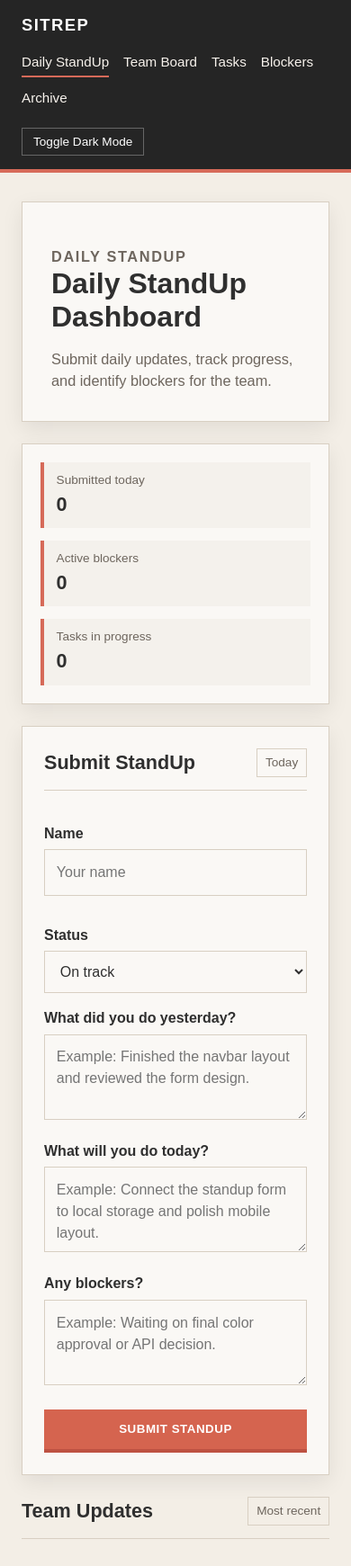
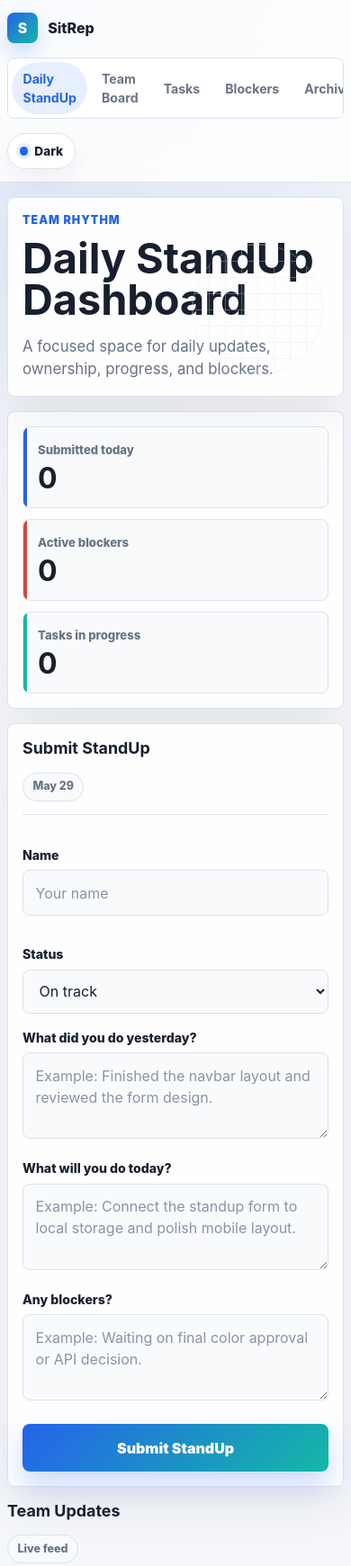
Before and after one commit to cse110-sp26-group12/CSE110-Project, a website: page src/index.html in a window 390 px wide. Shown: the top 1741 px of the page at 90% size. Drawn offline with Linux system fonts and the light colour scheme.

Commit message:
polish standup dashboard UI

```diff
--- a/src/index.html
+++ b/src/index.html
@@ -9,7 +9,10 @@
 <body>
   <nav class="navbar">
     <div class="nav-inner">
-      <div class="brand">SITREP</div>
+      <div class="brand">
+        <span class="brand-mark" aria-hidden="true">S</span>
+        <span>SitRep</span>
+      </div>
 
       <div class="nav-links" aria-label="Primary navigation">
         <a class="active" href="#standup">Daily StandUp</a>
@@ -19,19 +22,26 @@
         <a href="#archive">Archive</a>
       </div>
 
-      <button class="theme-toggle" id="themeToggle" type="button">
-        Toggle Dark Mode
+      <button
+        class="theme-toggle"
+        id="themeToggle"
+        type="button"
+        aria-pressed="false"
+        aria-label="Toggle dark mode"
+      >
+        <span class="theme-dot" aria-hidden="true"></span>
+        <span class="theme-label">Dark</span>
       </button>
     </div>
   </nav>
 
   <main class="page">
-    <section class="hero">
+    <section class="hero" aria-label="Dashboard overview">
       <div class="hero-card">
-        <p class="eyebrow">Daily StandUp</p>
+        <p class="eyebrow">Team rhythm</p>
         <h1>Daily StandUp Dashboard</h1>
         <p>
-          Submit daily updates, track progress, and identify blockers for the team.
+          A focused space for daily updates, ownership, progress, and blockers.
         </p>
       </div>
 
@@ -57,7 +67,7 @@
       <form class="form-card">
         <div class="section-title">
           <h2>Submit StandUp</h2>
-          <span class="date-pill">Today</span>
+          <span class="date-pill" id="todayPill">Today</span>
         </div>
 
         <div class="field-row">
@@ -100,7 +110,7 @@
       <div class="standups">
         <div class="section-title">
           <h2>Team Updates</h2>
-          <span class="date-pill">Most recent</span>
+          <span class="date-pill">Live feed</span>
         </div>
 
         <div id="emptyState" class="empty-state">
@@ -139,11 +149,6 @@
         This section will store past standup reports for later reference.
       </p>
     </section>
-
-    <p class="footer-note">
-      Designed with a top navbar, warm cream background, ivory cards,
-      terracotta actions, and clear blocker/status indicators.
-    </p>
   </main>
 
   <script src="script.js"></script>
--- a/src/script.js
+++ b/src/script.js
@@ -16,14 +16,23 @@ const emptyState = document.getElementById("emptyState");
 const submittedCount = document.getElementById("submittedCount");
 const blockerCount = document.getElementById("blockerCount");
 const progressCount = document.getElementById("progressCount");
+const todayPill = document.getElementById("todayPill");
+const themeLabel = document.querySelector(".theme-label");
 
 let totalSubmissions = 0;
 let totalBlockers = 0;
 let totalInProgress = 0;
 
 toggle.addEventListener("click", () => {
-  document.body.classList.toggle("dark");
+  const isDark = document.body.classList.toggle("dark");
+  toggle.setAttribute("aria-pressed", String(isDark));
+  themeLabel.textContent = isDark ? "Light" : "Dark";
 });
+
+todayPill.textContent = new Intl.DateTimeFormat("en", {
+  month: "short",
+  day: "numeric",
+}).format(new Date());
 
 submitButton.addEventListener("click", () => {
   const name = document.getElementById("name").value.trim();
--- a/src/style.css
+++ b/src/style.css
@@ -1,33 +1,52 @@
 :root {
-  --nav-bg: #252525;
-  --page-bg: #f3eee6;
-  --card-bg: #faf8f5;
-  --text: #2f2f2f;
-  --muted: #6e665e;
-  --border: #d8cfc2;
-  --accent: #d66a59;
-  --button: #d5644f;
-  --button-hover: #be5242;
-  --shadow: rgba(0, 0, 0, 0.08);
-  --blocker-bg: #fff0ec;
-  --done-bg: #eef7ef;
-  --progress-bg: #fff6e5;
+  --page-bg: #f6f7fb;
+  --surface: #ffffff;
+  --surface-2: #f9fafc;
+  --surface-3: #eef3f8;
+  --text: #18202f;
+  --muted: #687385;
+  --subtle: #8a94a6;
+  --border: #dce3ec;
+  --nav-bg: rgba(255, 255, 255, 0.86);
+  --accent: #2563eb;
+  --accent-2: #14b8a6;
+  --accent-soft: #e7efff;
+  --button: #2563eb;
+  --button-hover: #1d4ed8;
+  --danger: #d9463e;
+  --warning: #b87916;
+  --success: #15803d;
+  --blocker-bg: #fff1f0;
+  --done-bg: #edf8f1;
+  --progress-bg: #fff7e8;
+  --shadow: 0 20px 60px rgba(31, 41, 55, 0.08);
+  --shadow-sm: 0 12px 30px rgba(31, 41, 55, 0.06);
+  --radius: 8px;
 }
 
 body.dark {
-  --nav-bg: #181818;
-  --page-bg: #1f1e1c;
-  --card-bg: #2b2926;
-  --text: #f4efe8;
-  --muted: #c9bfb4;
-  --border: #5a5149;
-  --accent: #e47a68;
-  --button: #d5644f;
-  --button-hover: #be5242;
-  --shadow: rgba(0, 0, 0, 0.25);
-  --blocker-bg: #3a2420;
-  --done-bg: #223428;
-  --progress-bg: #3a3120;
+  --page-bg: #111827;
+  --surface: #182233;
+  --surface-2: #202c3f;
+  --surface-3: #22324a;
+  --text: #f7fafc;
+  --muted: #b9c3d3;
+  --subtle: #8996aa;
+  --border: #334258;
+  --nav-bg: rgba(17, 24, 39, 0.88);
+  --accent: #60a5fa;
+  --accent-2: #2dd4bf;
+  --accent-soft: rgba(96, 165, 250, 0.16);
+  --button: #3b82f6;
+  --button-hover: #2563eb;
+  --danger: #f87171;
+  --warning: #fbbf24;
+  --success: #4ade80;
+  --blocker-bg: rgba(248, 113, 113, 0.14);
+  --done-bg: rgba(74, 222, 128, 0.13);
+  --progress-bg: rgba(251, 191, 36, 0.13);
+  --shadow: 0 22px 70px rgba(0, 0, 0, 0.28);
+  --shadow-sm: 0 14px 34px rgba(0, 0, 0, 0.2);
 }
 
 * {
@@ -40,10 +59,21 @@ html {
 
 body {
   margin: 0;
-  font-family: Arial, Helvetica, sans-serif;
-  background: var(--page-bg);
+  min-height: 100vh;
+  font-family: Inter, ui-sans-serif, system-ui, -apple-system, BlinkMacSystemFont,
+    "Segoe UI", sans-serif;
+  background:
+    radial-gradient(circle at top left, rgba(37, 99, 235, 0.12), transparent 34rem),
+    linear-gradient(180deg, var(--surface-3) 0, var(--page-bg) 22rem);
   color: var(--text);
   line-height: 1.5;
+}
+
+button,
+input,
+textarea,
+select {
+  font: inherit;
 }
 
 .navbar {
@@ -51,14 +81,14 @@ body {
   top: 0;
   z-index: 10;
   background: var(--nav-bg);
-  color: white;
-  border-bottom: 4px solid var(--accent);
+  border-bottom: 1px solid var(--border);
+  backdrop-filter: blur(18px);
 }
 
 .nav-inner {
-  max-width: 1180px;
+  width: min(1180px, calc(100% - 2rem));
   margin: 0 auto;
-  padding: 0.9rem 1.5rem;
+  min-height: 72px;
   display: flex;
   align-items: center;
   justify-content: space-between;
@@ -66,120 +96,208 @@ body {
 }
 
 .brand {
+  display: inline-flex;
+  align-items: center;
+  gap: 0.7rem;
+  color: var(--text);
+  font-size: 1rem;
   font-weight: 800;
-  letter-spacing: 0.08em;
-  font-size: 1.15rem;
+}
+
+.brand-mark {
+  display: inline-grid;
+  width: 34px;
+  height: 34px;
+  place-items: center;
+  border-radius: 8px;
+  background: linear-gradient(135deg, var(--accent), var(--accent-2));
+  color: #fff;
+  box-shadow: 0 10px 22px rgba(37, 99, 235, 0.22);
 }
 
 .nav-links {
   display: flex;
   align-items: center;
-  gap: 1.25rem;
-  font-size: 0.95rem;
+  gap: 0.2rem;
+  padding: 0.25rem;
+  border: 1px solid var(--border);
+  border-radius: 999px;
+  background: var(--surface);
+  background: color-mix(in srgb, var(--surface) 82%, transparent);
 }
 
 .nav-links a {
-  color: #f7f2ec;
+  color: var(--muted);
   text-decoration: none;
-  padding-bottom: 0.2rem;
-  border-bottom: 2px solid transparent;
+  padding: 0.48rem 0.78rem;
+  border-radius: 999px;
+  font-size: 0.88rem;
+  font-weight: 700;
+  transition: background 180ms ease, color 180ms ease;
 }
 
 .nav-links a.active,
 .nav-links a:hover {
-  border-bottom-color: var(--accent);
+  background: var(--accent-soft);
+  color: var(--accent);
 }
 
 .theme-toggle {
-  border: 1px solid #666;
-  background: transparent;
-  color: white;
-  padding: 0.45rem 0.75rem;
+  display: inline-flex;
+  align-items: center;
+  gap: 0.45rem;
+  min-width: 76px;
+  justify-content: center;
+  border: 1px solid var(--border);
+  border-radius: 999px;
+  background: var(--surface);
+  color: var(--text);
+  padding: 0.55rem 0.75rem;
   cursor: pointer;
   font-size: 0.85rem;
+  font-weight: 800;
+  box-shadow: var(--shadow-sm);
+}
+
+.theme-dot {
+  width: 0.58rem;
+  height: 0.58rem;
+  border-radius: 50%;
+  background: var(--accent);
+  box-shadow: 0 0 0 4px var(--accent-soft);
 }
 
 .page {
-  max-width: 1180px;
+  width: min(1180px, calc(100% - 2rem));
   margin: 0 auto;
-  padding: 2rem 1.5rem 3rem;
+  padding: 2rem 0 3rem;
 }
 
 .hero {
   display: grid;
-  grid-template-columns: 1.5fr 0.9fr;
-  gap: 1.5rem;
+  grid-template-columns: minmax(0, 1.45fr) minmax(280px, 0.75fr);
+  gap: 1rem;
   align-items: stretch;
-  margin-bottom: 1.5rem;
+  margin-bottom: 1rem;
 }
 
 .hero-card,
 .form-card,
 .summary-card,
-.standup-card {
-  background: var(--card-bg);
+.standup-card,
+.placeholder-section,
+.empty-state {
   border: 1px solid var(--border);
-  box-shadow: 0 8px 22px var(--shadow);
+  border-radius: var(--radius);
+  background: var(--surface);
+  background: color-mix(in srgb, var(--surface) 94%, transparent);
+  box-shadow: var(--shadow);
 }
 
 .hero-card {
-  padding: 2rem;
+  position: relative;
+  overflow: hidden;
+  padding: clamp(1.6rem, 4vw, 2.6rem);
+}
+
+.hero-card::after {
+  content: "";
+  position: absolute;
+  inset: auto 1.4rem 1.4rem auto;
+  width: 9rem;
+  height: 9rem;
+  border-radius: 50%;
+  border: 1px solid var(--border);
+  background:
+    linear-gradient(var(--border) 1px, transparent 1px),
+    linear-gradient(90deg, var(--border) 1px, transparent 1px);
+  background-size: 18px 18px;
+  opacity: 0.32;
+  pointer-events: none;
 }
 
 .eyebrow {
+  margin: 0 0 0.65rem;
   color: var(--accent);
+  font-size: 0.78rem;
+  font-weight: 900;
+  letter-spacing: 0.08em;
   text-transform: uppercase;
-  font-size: 0.8rem;
-  font-weight: 700;
-  letter-spacing: 0.1em;
-  margin: 0 0 0.6rem;
 }
 
 h1 {
+  max-width: 760px;
   margin: 0;
-  font-size: clamp(2rem, 3vw, 2.6rem);
-  line-height: 1.15;
+  font-size: clamp(2.2rem, 5vw, 4.6rem);
+  line-height: 0.98;
+  letter-spacing: 0;
 }
 
-.hero-card p {
-  max-width: 700px;
+.hero-card p:not(.eyebrow) {
+  max-width: 620px;
+  margin: 1rem 0 0;
   color: var(--muted);
-  font-size: 1.02rem;
-  margin: 1rem 0 0;
+  font-size: 1.05rem;
 }
 
 .summary-card {
-  padding: 1.25rem;
+  padding: 1rem;
   display: grid;
-  gap: 0.85rem;
+  gap: 0.75rem;
 }
 
 .metric {
-  border-left: 4px solid var(--accent);
-  padding: 0.65rem 0.85rem;
-  background: rgba(216, 207, 194, 0.18);
+  position: relative;
+  overflow: hidden;
+  min-height: 96px;
+  padding: 1rem;
+  border: 1px solid var(--border);
+  border-radius: var(--radius);
+  background: var(--surface-2);
+}
+
+.metric::before {
+  content: "";
+  position: absolute;
+  top: 0;
+  left: 0;
+  width: 4px;
+  height: 100%;
+  background: var(--accent);
+}
+
+.metric:nth-child(2)::before {
+  background: var(--danger);
+}
+
+.metric:nth-child(3)::before {
+  background: var(--accent-2);
 }
 
 .metric span {
   display: block;
   color: var(--muted);
-  font-size: 0.85rem;
+  font-size: 0.82rem;
+  font-weight: 800;
 }
 
 .metric strong {
-  font-size: 1.35rem;
+  display: block;
+  margin-top: 0.35rem;
+  font-size: 2rem;
+  line-height: 1;
 }
 
 .layout {
   display: grid;
-  grid-template-columns: 1fr 0.9fr;
-  gap: 1.5rem;
+  grid-template-columns: minmax(0, 1fr) minmax(340px, 0.88fr);
+  gap: 1rem;
   align-items: start;
-  scroll-margin-top: 95px;
+  scroll-margin-top: 96px;
 }
 
 .form-card {
-  padding: 1.5rem;
+  padding: clamp(1rem, 2vw, 1.4rem);
 }
 
 .section-title {
@@ -187,27 +305,34 @@ h1 {
   align-items: center;
   justify-content: space-between;
   gap: 1rem;
-  margin-bottom: 1.25rem;
+  margin-bottom: 1.1rem;
+  padding-bottom: 0.9rem;
   border-bottom: 1px solid var(--border);
-  padding-bottom: 0.85rem;
 }
 
 .section-title h2 {
   margin: 0;
-  font-size: 1.35rem;
+  font-size: 1.12rem;
+  line-height: 1.2;
 }
 
 .date-pill {
+  flex: 0 0 auto;
   border: 1px solid var(--border);
-  padding: 0.3rem 0.55rem;
+  border-radius: 999px;
+  background: var(--surface-2);
   color: var(--muted);
-  font-size: 0.85rem;
+  padding: 0.35rem 0.65rem;
+  font-size: 0.78rem;
+  font-weight: 800;
 }
 
 label {
   display: block;
-  font-weight: 700;
-  margin: 1rem 0 0.35rem;
+  margin: 1rem 0 0.4rem;
+  color: var(--text);
+  font-size: 0.88rem;
+  font-weight: 800;
 }
 
 input,
@@ -215,47 +340,61 @@ textarea,
 select {
   width: 100%;
   border: 1px solid var(--border);
-  background: transparent;
+  border-radius: 8px;
+  background: var(--surface-2);
   color: var(--text);
-  padding: 0.8rem;
-  font: inherit;
+  padding: 0.78rem 0.85rem;
   outline: none;
+  transition: border 180ms ease, box-shadow 180ms ease, background 180ms ease;
+}
+
+input::placeholder,
+textarea::placeholder {
+  color: var(--subtle);
 }
 
 input:focus,
 textarea:focus,
 select:focus {
   border-color: var(--accent);
-  box-shadow: 0 0 0 3px rgba(214, 106, 89, 0.15);
+  background: var(--surface);
+  box-shadow: 0 0 0 4px var(--accent-soft);
 }
 
 textarea {
-  min-height: 95px;
+  min-height: 96px;
   resize: vertical;
 }
 
 .field-row {
   display: grid;
-  grid-template-columns: 1fr 1fr;
+  grid-template-columns: minmax(0, 1fr) minmax(180px, 0.55fr);
   gap: 1rem;
 }
 
 .submit-btn {
+  width: 100%;
   margin-top: 1.25rem;
-  width: 100%;
-  background: var(--button);
-  color: white;
   border: 0;
-  border-bottom: 4px solid var(--button-hover);
+  border-radius: 8px;
+  background: linear-gradient(135deg, var(--button), var(--accent-2));
+  color: #fff;
   padding: 0.9rem 1rem;
-  font-weight: 800;
   cursor: pointer;
-  text-transform: uppercase;
-  letter-spacing: 0.04em;
+  font-weight: 900;
+  letter-spacing: 0;
+  box-shadow: 0 14px 30px rgba(37, 99, 235, 0.24);
+  transition: transform 180ms ease, filter 180ms ease, box-shadow 180ms ease;
 }
 
 .submit-btn:hover {
-  background: var(--button-hover);
+  filter: brightness(0.98);
+  transform: translateY(-1px);
+  box-shadow: 0 18px 36px rgba(37, 99, 235, 0.28);
+}
+
+.submit-btn:active {
+  transform: translateY(0);
 }
 
 .standups {
@@ -264,17 +403,17 @@ textarea {
 }
 
 .empty-state {
-  background: var(--card-bg);
-  border: 1px dashed var(--border);
   padding: 2rem 1.25rem;
   text-align: center;
   color: var(--muted);
+  box-shadow: none;
+  border-style: dashed;
 }
 
 .empty-state p {
   margin: 0;
-  font-weight: 700;
   color: var(--text);
+  font-weight: 900;
 }
 
 .empty-state span {
@@ -285,112 +424,164 @@ textarea {
 
 .standup-list {
   display: grid;
-  gap: 1rem;
+  gap: 0.9rem;
 }
 
 .standup-card {
-  padding: 1.15rem;
+  padding: 1rem;
+  box-shadow: var(--shadow-sm);
 }
 
 .standup-header {
   display: flex;
+  align-items: start;
   justify-content: space-between;
   gap: 1rem;
-  align-items: start;
-  margin-bottom: 0.75rem;
+  margin-bottom: 0.8rem;
 }
 
 .person {
   margin: 0;
-  font-size: 1.05rem;
+  font-size: 1.02rem;
+  line-height: 1.2;
 }
 
 .role {
-  margin: 0.1rem 0 0;
+  margin: 0.18rem 0 0;
   color: var(--muted);
-  font-size: 0.85rem;
+  font-size: 0.84rem;
 }
 
 .status {
-  font-size: 0.75rem;
+  flex: 0 0 auto;
+  border: 1px solid var(--border);
+  border-radius: 999px;
+  padding: 0.33rem 0.55rem;
+  white-space: nowrap;
+  font-size: 0.72rem;
+  font-weight: 900;
+  letter-spacing: 0.04em;
   text-transform: uppercase;
-  font-weight: 800;
-  letter-spacing: 0.04em;
-  padding: 0.25rem 0.45rem;
-  border: 1px solid var(--border);
-  white-space: nowrap;
 }
 
 .status.done {
   background: var(--done-bg);
+  color: var(--success);
 }
 
 .status.progress {
   background: var(--progress-bg);
+  color: var(--warning);
 }
 
 .status.blocker {
   background: var(--blocker-bg);
-  color: var(--accent);
+  color: var(--danger);
 }
 
 .standup-section {
-  margin-top: 0.65rem;
-  padding-top: 0.65rem;
+  margin-top: 0.7rem;
+  padding-top: 0.7rem;
   border-top: 1px solid var(--border);
 }
 
 .standup-section strong {
   display: block;
-  font-size: 0.82rem;
+  margin-bottom: 0.22rem;
+  color: var(--muted);
+  font-size: 0.75rem;
+  font-weight: 900;
+  letter-spacing: 0.06em;
   text-transform: uppercase;
-  color: var(--muted);
-  margin-bottom: 0.2rem;
 }
 
 .standup-section p {
   margin: 0;
-  font-size: 0.95rem;
+  color: var(--text);
+  font-size: 0.94rem;
 }
 
 .placeholder-section {
-  margin-top: 1.5rem;
-  background: var(--card-bg);
-  border: 1px solid var(--border);
-  box-shadow: 0 8px 22px var(--shadow);
-  padding: 1.5rem;
-  scroll-margin-top: 95px;
+  margin-top: 1rem;
+  padding: 1.35rem;
+  box-shadow: var(--shadow-sm);
+  scroll-margin-top: 96px;
 }
 
 .placeholder-section h2 {
-  margin-top: 0;
+  margin: 0 0 0.4rem;
+  font-size: 1.05rem;
 }
 
 .placeholder-section p {
+  max-width: 760px;
+  margin: 0;
   color: var(--muted);
 }
 
-.footer-note {
-  margin-top: 1.5rem;
-  color: var(--muted);
-  font-size: 0.9rem;
-  text-align: center;
+@media (max-width: 920px) {
+  .hero,
+  .layout {
+    grid-template-columns: 1fr;
+  }
+
+  .summary-card {
+    grid-template-columns: repeat(3, minmax(0, 1fr));
+  }
 }
 
-@media (max-width: 850px) {
-  .hero,
-  .layout,
+@media (max-width: 760px) {
+  .nav-inner {
+    align-items: stretch;
+    flex-direction: column;
+    padding: 0.9rem 0;
+  }
+
+  .nav-links {
+    width: 100%;
+    overflow-x: auto;
+    justify-content: flex-start;
+    border-radius: 8px;
+  }
+
+  .theme-toggle {
+    align-self: flex-start;
+  }
+
+  .summary-card,
   .field-row {
     grid-template-columns: 1fr;
   }
 
+  .page {
+    padding-top: 1rem;
+  }
+
+  h1 {
+    font-size: clamp(2rem, 12vw, 3.1rem);
+  }
+}
+
+@media (max-width: 480px) {
+  .page,
   .nav-inner {
+    width: min(100% - 1rem, 1180px);
+  }
+
+  .hero-card,
+  .form-card,
+  .summary-card,
+  .placeholder-section {
+    padding: 1rem;
+  }
+
+  .section-title,
+  .standup-header {
     align-items: flex-start;
     flex-direction: column;
   }
 
-  .nav-links {
-    flex-wrap: wrap;
-    gap: 0.75rem 1rem;
+  .metric {
+    min-height: 82px;
   }
 }
```
